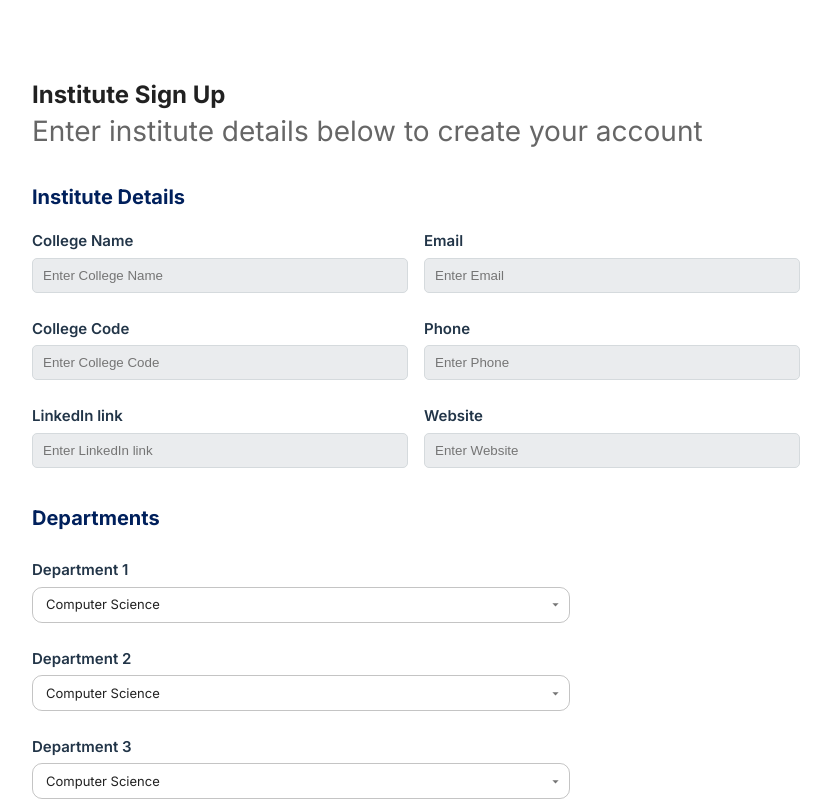
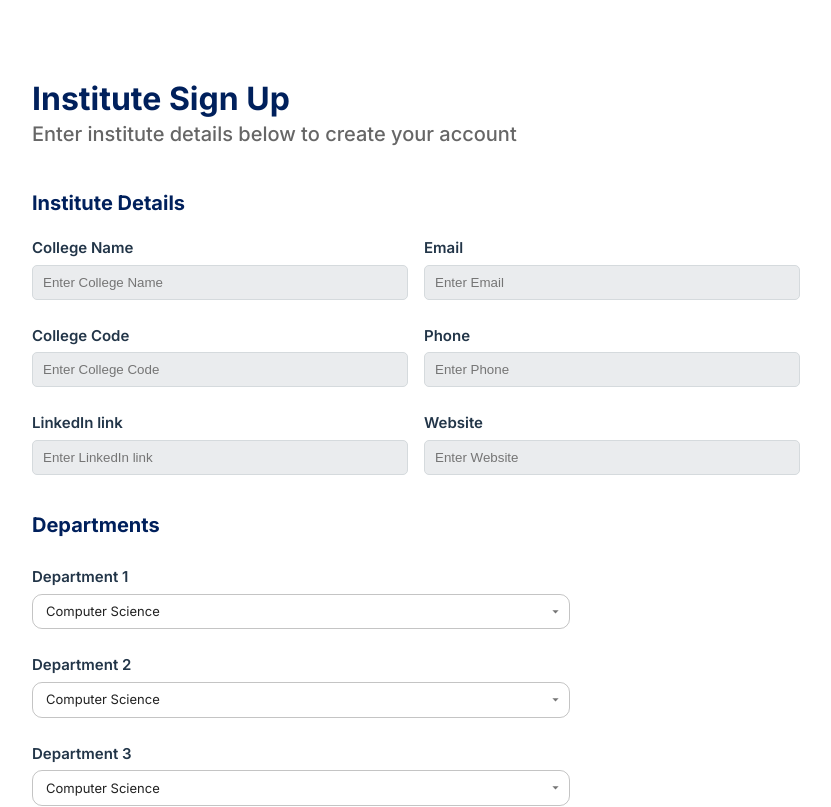
Before and after one commit to nagaraja6050266/RecGrootClient, a React (Vite) app: page /institute/signup in a window 1280 px wide. Shown: the top 807 px of the page, without its empty margins (224-1055 px from the left). Built offline with nearby package versions, Linux system fonts and the light colour scheme.

Commit message:
header optimizing

```diff
--- /dev/null
+++ b/src/components/FormHeader.jsx
@@ -0,0 +1,15 @@
+import { Box, Typography } from "@mui/material";
+
+
+export function FormHeader({heading = "Heading",subheading = "Subheading", style = {}}) {
+    return (
+        <Box width={"100%"} pl={0} pb={style.pb || 1}>
+            <Typography variant="h2" color={"primary"}>
+                {heading}
+            </Typography>
+            <Typography variant="h6" color="textSecondary">
+                {subheading}
+            </Typography>
+        </Box>
+    );
+}
--- a/src/components/common-components/DetailsViewComponent.jsx
+++ b/src/components/common-components/DetailsViewComponent.jsx
@@ -3,6 +3,7 @@ import { StatusComponent } from "./StatusComponent";
 import { FlexBox, StyledButton } from "./styledComponents";
 import { Typography } from "@mui/material";
 import HeaderOptions from "./HeaderOptions";
+import { FormHeader } from "../FormHeader";
 
 const headerJson = {
     title: "Details",
@@ -109,14 +110,11 @@ export default function DetailsViewComponent({
             width={width}
         >
             <FlexBox alignItems={"space-between"}>
-                <FlexBox flexDirection={"column"} alignItems={"flex-start"}>
-                    <Typography variant="h3" color={"primary"}>
-                        {header.title}
-                    </Typography>
-                    <Typography variant="body3" color={"secondary"}>
-                        {header.subtitle}
-                    </Typography>
-                </FlexBox>
+                <FormHeader
+                    style={{ pb: "0" }}
+                    heading={header.title}
+                    subheading={header.subtitle}
+                />
                 <FlexBox gap={2} width={"max-content"}>
                     <HeaderOptions options={headerJson.options} />
                     <StatusComponent status={headerJson.status} />
--- a/src/components/common-components/ListEntitiesPage.jsx
+++ b/src/components/common-components/ListEntitiesPage.jsx
@@ -2,6 +2,7 @@ import { FlexBox } from "./styledComponents";
 import { Typography } from "@mui/material";
 import CustomTable from "../CustomTable";
 import HeaderOptions from "./HeaderOptions";
+import { FormHeader } from "../FormHeader";
 
 const defaultOptions = {
     add: {
@@ -12,14 +13,7 @@ export function ListEntitiesPage({ entity, captionLine, table, options = default
     return (
         <FlexBox flexDirection={"column"} p={2}>
             <FlexBox>
-            <FlexBox flexDirection={"column"} alignItems={"flex-start"}>
-                <Typography variant="h3" color="primary" fontWeight="bold">
-                    {entity}
-                </Typography>
-                <Typography variant="h5" color="textSecondary" mb={2}>
-                    {captionLine}
-                </Typography>
-            </FlexBox>
+            <FormHeader heading={entity} subheading={captionLine} />
             <FlexBox>
                 <HeaderOptions options={options} />
             </FlexBox>
--- a/src/pages/signup/CollegeSignUp.jsx
+++ b/src/pages/signup/CollegeSignUp.jsx
@@ -8,6 +8,7 @@ import {
 import { Checkbox, Typography } from "@mui/material";
 import { FormSegment } from "../../components/FormSegment";
 import { DepartmentAddComponent } from "./DepartmentsAddComponent";
+import { FormHeader } from "../../components/FormHeader";
 
 // const depts = [
 //     {
@@ -79,14 +80,10 @@ export function CollegeSignUp() {
     return (
         <CenteredBox mt={10} mb={10}>
             <Box width="60%">
-                <Box pl={0}>
-                    <Typography variant="h4" component="h1" fontWeight="bold">
-                        Institute Sign Up
-                    </Typography>
-                    <Typography variant="body1" color="textSecondary">
-                        Enter institute details below to create your account
-                    </Typography>
-                </Box>
+                <FormHeader
+                    heading="Institute Sign Up"
+                    subheading="Enter institute details below to create your account"
+                />
 
                 {fieldsJson.map((segment, i) => (
                     <FormSegment
--- a/src/pages/signup/StudentSignUp.jsx
+++ b/src/pages/signup/StudentSignUp.jsx
@@ -13,6 +13,7 @@ import {
     LOC_TYPE_CONST,
 } from "../../Constants.js";
 import { FormSegment } from "../../components/FormSegment.jsx";
+import { FormHeader } from "../../components/FormHeader.jsx";
 
 const Colleges = ["GCE", "Anna Univ", "FXEC"];
 const Departments = ["CSE", "ECE", "EEE"];
@@ -247,14 +248,10 @@ function StudentSignUp() {
     return (
         <CenteredBox mt={10} mb={10}>
             <Box width="60%">
-                <Box pl={0}>
-                    <Typography variant="h4" component="h1" fontWeight="bold">
-                        Sign Up
-                    </Typography>
-                    <Typography variant="body1" color="textSecondary">
-                        Enter your details below to create your account
-                    </Typography>
-                </Box>
+                <FormHeader
+                    heading="Sign Up"
+                    subheading="Enter your details below to create your account"
+                />
 
                 {fieldsJson.map((segment, i) => (
                     <FormSegment
```
Also changed, not shown: src/App.jsx (+9 -12 lines), src/components/EditPage.jsx (added, +8 -0 lines).
